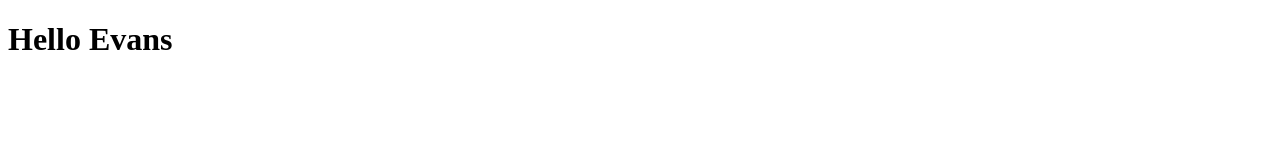
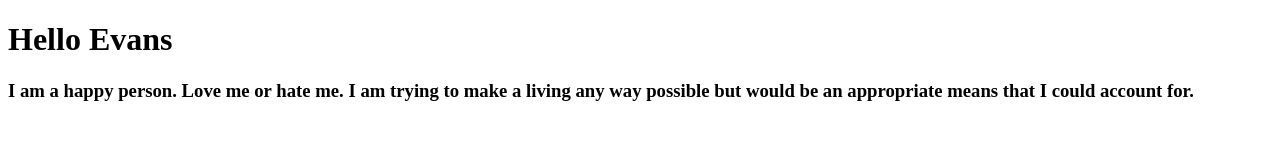
Before and after one commit to Debuck1718/main, a plain HTML site: page index.html in a window 1280 px wide. Drawn offline with Linux system fonts and the light colour scheme.

Commit message:
update body text

```diff
--- a/index.html
+++ b/index.html
@@ -8,5 +8,7 @@
 <body>
 
     <h1>Hello Evans</h1>
+    <h3> I am a happy person. Love me or hate me. I am trying to make a living any way
+        possible but would be an appropriate means that I could account for. </h3>
 </body>
 </html>
```
